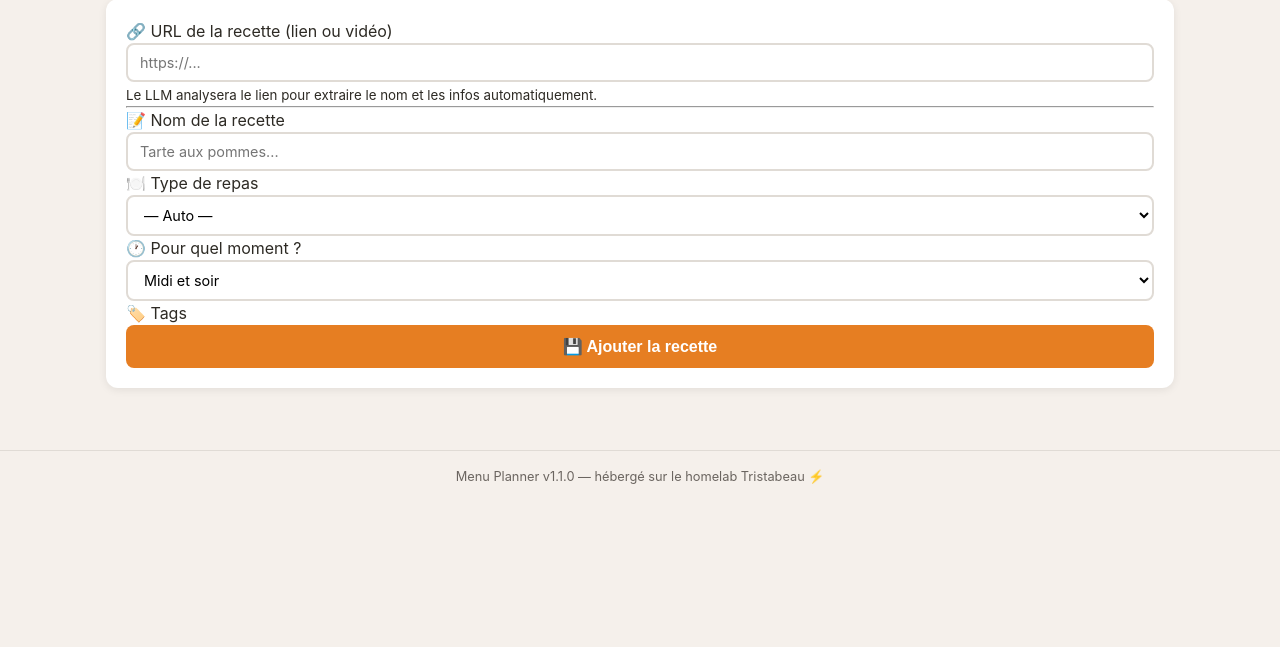
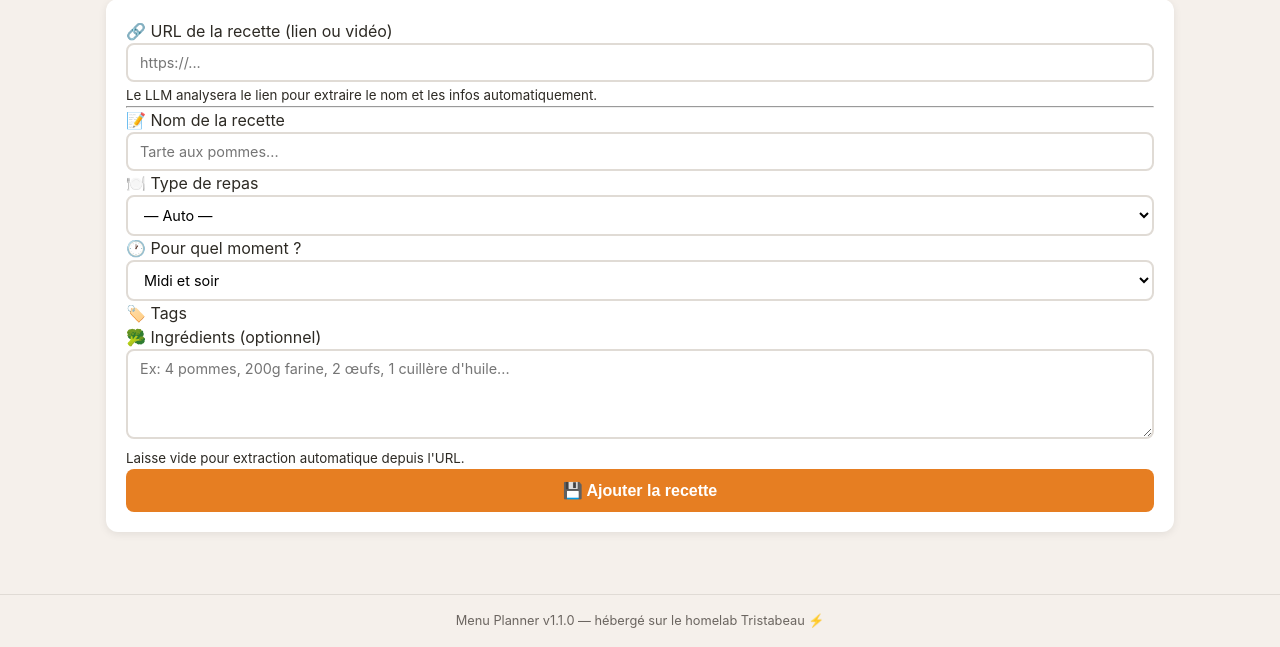
Before and after one commit to LapassetAlexis/RecetteApp, a FastAPI app: template app/templates/ajouter.html in a window 1280 px wide. Shown: the part 170-817 px from the top of the page. Before the commit the page ends 654 px from the top, so only its background shows below. Run offline with FastAPI, Linux system fonts and the light colour scheme; the template is opened without the code that fills it, so the values that code supplies are empty; some libraries are stand-ins or nearby versions.

Commit message:
feat: saisie manuelle des ingrédients à la création

```diff
--- a/app/main.py
+++ b/app/main.py
@@ -408,6 +408,7 @@ async def ajouter_recette(
     repas: str = Form(""),
     tags: list[str] = Form([]),
     moment: str = Form(""),
+    ingredients_manual: str = Form(""),
 ):
     """Ajoute une recette depuis une URL ou manuellement."""
     error = None
@@ -436,9 +437,17 @@ async def ajouter_recette(
                 tags=tags,
                 moment=moment,
             )
+            page_id = result.get("id", "")
             recette_url = result.get("url", "")
             success = f"Recette « {nom} » ajoutée avec succès !"
             logger.info(f"Recette ajoutée: {nom} → {recette_url}")
+
+            # Sauvegarder les ingrédients saisis manuellement
+            if ingredients_manual and page_id:
+                try:
+                    await notion.update_ingredients(page_id, ingredients_manual)
+                except Exception as e:
+                    logger.warning(f"Impossible de sauvegarder les ingrédients: {e}")
 
     except Exception as e:
         logger.exception("Erreur ajout recette")
--- a/app/templates/ajouter.html
+++ b/app/templates/ajouter.html
@@ -59,6 +59,12 @@
         </div>
     </div>
 
+    <div class="form-group">
+        <label for="ingredients_manual">🥦 Ingrédients (optionnel)</label>
+        <textarea id="ingredients_manual" name="ingredients_manual" rows="4" class="input-wide" placeholder="Ex: 4 pommes, 200g farine, 2 œufs, 1 cuillère d'huile..."></textarea>
+        <small>Laisse vide pour extraction automatique depuis l'URL.</small>
+    </div>
+
     <button type="submit" class="btn btn-primary btn-lg">
         💾 Ajouter la recette
     </button>
```
